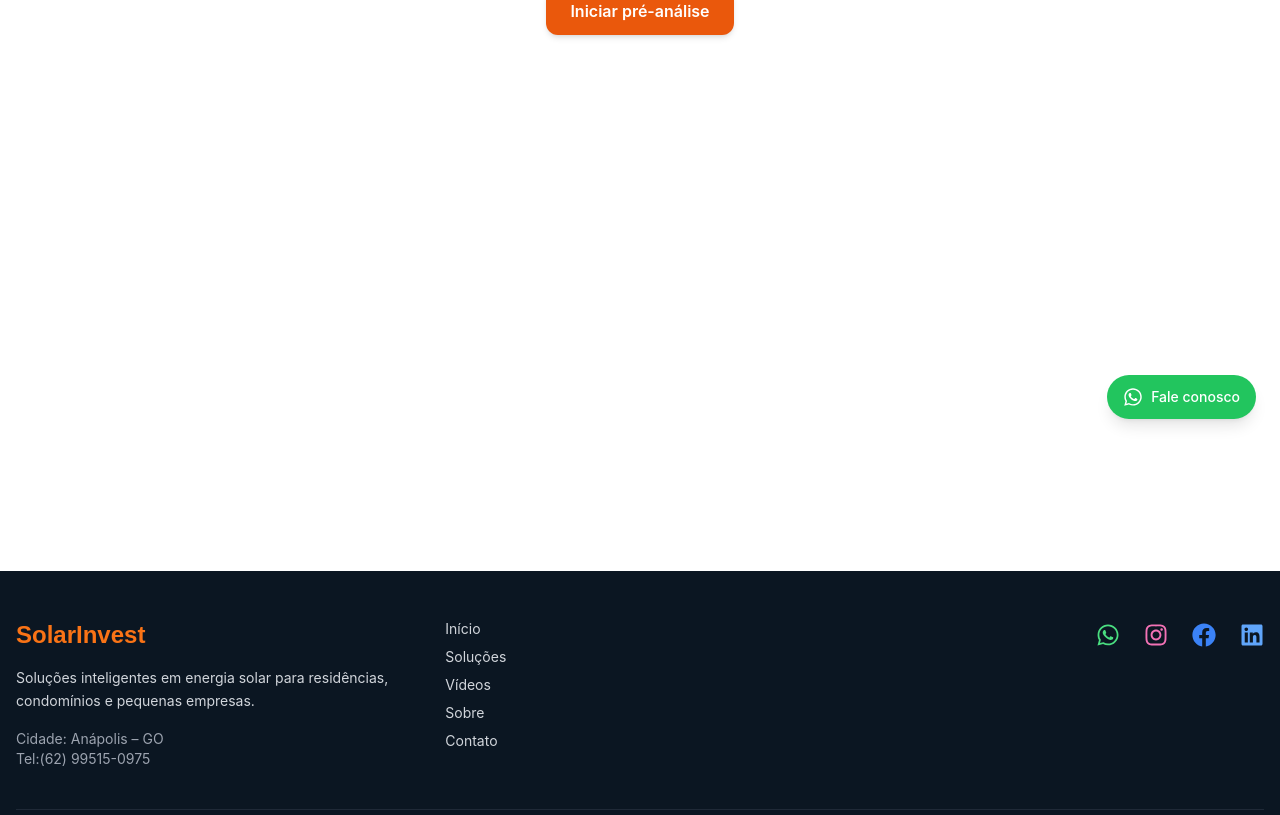
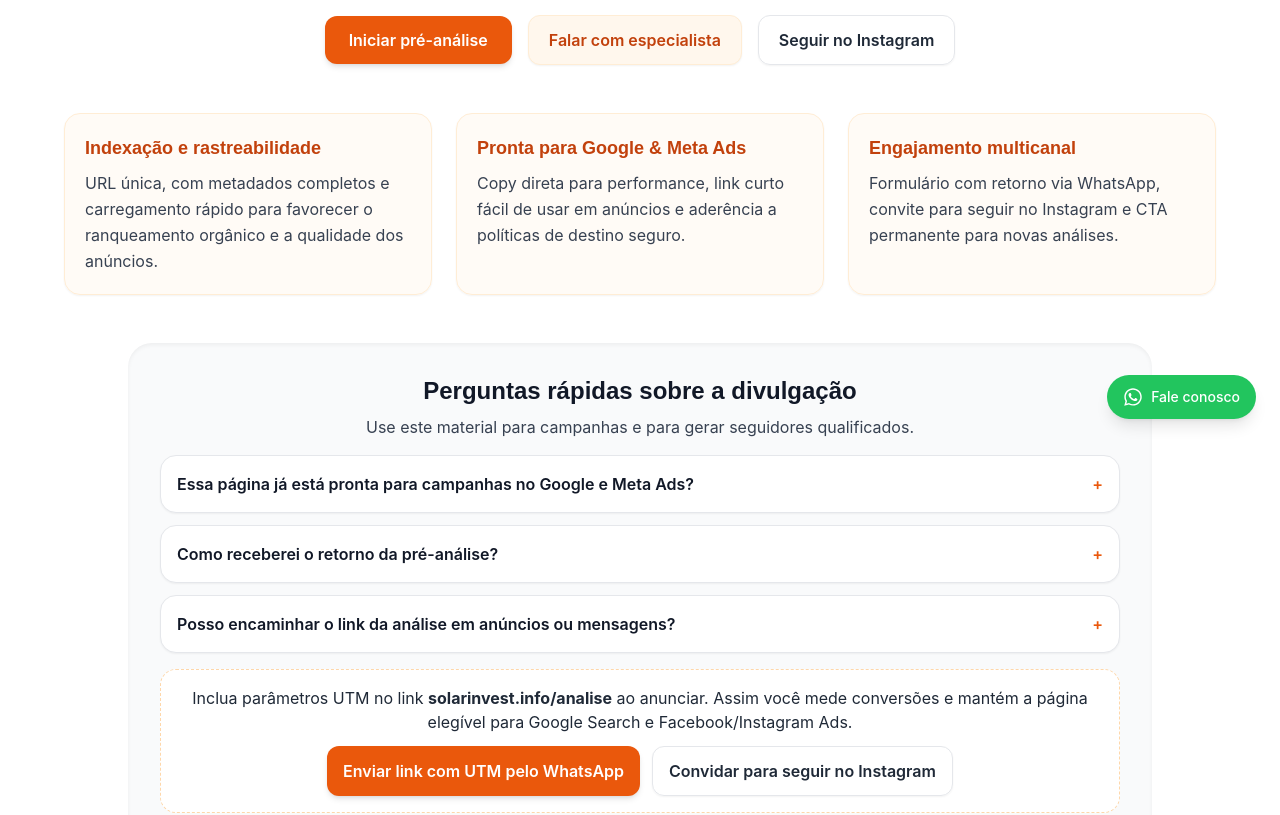
Before and after one commit to LeandroFrancaUS/solarinvest-Website, a Next.js app: page /analise in a window 1280 px wide. Shown: the part 301-1116 px from the top of the page. Built offline with nearby package versions, Linux system fonts and the light colour scheme.

Commit message:
Improve analise page SEO and engagement

```diff
--- a/src/app/analise/AnalisePageClient.tsx
+++ b/src/app/analise/AnalisePageClient.tsx
@@ -2,8 +2,100 @@
 
 import { useEffect, useState } from 'react';
 import { motion } from 'framer-motion';
+import Script from 'next/script';
 import { useSearchParams } from 'next/navigation';
+import { seoConstants } from '@/lib/seo';
 import PreApprovalForm, { StatusResultado, statusVisuals } from './PreApprovalForm';
+
+const pageUrl = `${seoConstants.siteUrl}/analise`;
+
+const faqItems = [
+  {
+    question: 'Essa página já está pronta para campanhas no Google e Meta Ads?',
+    answer:
+      'Sim. A landing page possui metadados, carregamento rápido e copy direta para campanhas de pesquisa e performance em Facebook/Instagram Ads.',
+  },
+  {
+    question: 'Como receberei o retorno da pré-análise?',
+    answer:
+      'Após enviar o formulário, você recebe a resposta priorizada pelo WhatsApp informado, incluindo orientações sobre documentos complementares.',
+  },
+  {
+    question: 'Posso encaminhar o link da análise em anúncios ou mensagens?',
+    answer:
+      'Sim. Use o link solarinvest.info/analise com parâmetros UTM para acompanhar suas campanhas e manter a página rastreável pelo Google Search.',
+  },
+];
+
+const breadcrumbStructuredData = {
+  '@context': 'https://schema.org',
+  '@type': 'BreadcrumbList',
+  itemListElement: [
+    {
+      '@type': 'ListItem',
+      position: 1,
+      name: 'Início',
+      item: seoConstants.siteUrl,
+    },
+    {
+      '@type': 'ListItem',
+      position: 2,
+      name: 'Pré-análise de leasing',
+      item: pageUrl,
+    },
+  ],
+};
+
+const webPageStructuredData = {
+  '@context': 'https://schema.org',
+  '@type': 'WebPage',
+  name: 'Análise de pré-aprovação para leasing solar',
+  url: pageUrl,
+  inLanguage: 'pt-BR',
+  description:
+    'Landing page otimizada para campanhas de Google Search e Meta Ads com formulário de pré-análise de leasing solar e retorno por WhatsApp.',
+  isPartOf: {
+    '@type': 'WebSite',
+    url: seoConstants.siteUrl,
+    name: 'SolarInvest Solutions',
+  },
+  potentialAction: {
+    '@type': 'CommunicateAction',
+    target: seoConstants.socialProfiles.whatsapp,
+    name: 'Falar com especialista no WhatsApp',
+  },
+};
+
+const faqStructuredData = {
+  '@context': 'https://schema.org',
+  '@type': 'FAQPage',
+  mainEntity: faqItems.map((faq) => ({
+    '@type': 'Question',
+    name: faq.question,
+    acceptedAnswer: {
+      '@type': 'Answer',
+      text: faq.answer,
+    },
+  })),
+};
+
+const campaignHighlights = [
+  {
+    title: 'Indexação e rastreabilidade',
+    description:
+      'URL única, com metadados completos e carregamento rápido para favorecer o ranqueamento orgânico e a qualidade dos anúncios.',
+  },
+  {
+    title: 'Pronta para Google & Meta Ads',
+    description:
+      'Copy direta para performance, link curto fácil de usar em anúncios e aderência a políticas de destino seguro.',
+  },
+  {
+    title: 'Engajamento multicanal',
+    description:
+      'Formulário com retorno via WhatsApp, convite para seguir no Instagram e CTA permanente para novas análises.',
+  },
+];
 
 export default function AnalisePageClient() {
   const searchParams = useSearchParams();
@@ -44,6 +136,16 @@ export default function AnalisePageClient() {
 
   return (
     <main className="min-h-screen bg-white py-16 px-4 md:px-8 space-y-12">
+      <Script id="analise-breadcrumb-jsonld" type="application/ld+json" strategy="afterInteractive">
+        {JSON.stringify(breadcrumbStructuredData)}
+      </Script>
+      <Script id="analise-webpage-jsonld" type="application/ld+json" strategy="afterInteractive">
+        {JSON.stringify(webPageStructuredData)}
+      </Script>
+      <Script id="analise-faq-jsonld" type="application/ld+json" strategy="afterInteractive">
+        {JSON.stringify(faqStructuredData)}
+      </Script>
+
       <section className="max-w-5xl mx-auto text-center space-y-6">
         <motion.h1
           initial={{ opacity: 0, y: 30 }}
@@ -60,12 +162,12 @@ export default function AnalisePageClient() {
           transition={{ duration: 0.6, delay: 0.2 }}
           className="text-lg text-gray-700 max-w-3xl mx-auto"
         >
-          Confirme seus dados para avaliarmos rapidamente a elegibilidade do leasing SolarInvest. O formulário será aberto após
-          você solicitar a análise.
+          Confirme seus dados para avaliarmos rapidamente a elegibilidade do leasing SolarInvest. A página é otimizada para
+          Google Search, campanhas Meta Ads e retorno direto pelo WhatsApp.
         </motion.p>
 
-        {!resultado && (
-          <div className="flex justify-center">
+        <div className="flex flex-col sm:flex-row justify-center gap-3 sm:gap-4 items-center">
+          {!resultado && (
             <button
               type="button"
               onClick={iniciarAnalise}
@@ -73,8 +175,35 @@ export default function AnalisePageClient() {
             >
               Iniciar pré-análise
             </button>
+          )}
+
+          <a
+            className="inline-flex items-center gap-2 rounded-xl border border-orange-100 bg-orange-50 px-5 py-3 font-semibold text-orange-700 shadow-sm hover:bg-orange-100 transition"
+            href={`${seoConstants.socialProfiles.whatsapp}&utm_source=analise&utm_medium=cta&utm_campaign=whatsapp-leads`}
+            target="_blank"
+            rel="noreferrer"
+          >
+            Falar com especialista
+          </a>
+
+          <a
+            className="inline-flex items-center gap-2 rounded-xl border border-gray-200 px-5 py-3 font-semibold text-gray-800 shadow-sm hover:border-orange-200 hover:text-orange-700 transition"
+            href={`${seoConstants.socialProfiles.instagram}?utm_source=analise&utm_medium=cta&utm_campaign=instagram-follow`}
+            target="_blank"
+            rel="noreferrer"
+          >
+            Seguir no Instagram
+          </a>
+        </div>
+      </section>
+
+      <section className="max-w-6xl mx-auto grid gap-6 md:grid-cols-3">
+        {campaignHighlights.map((item) => (
+          <div key={item.title} className="rounded-2xl border border-orange-100 bg-orange-50/50 p-5 shadow-sm">
+            <h2 className="text-lg font-semibold text-orange-700">{item.title}</h2>
+            <p className="mt-2 text-gray-700 leading-relaxed">{item.description}</p>
           </div>
-        )}
+        ))}
       </section>
 
       {mostrarFormulario && (
@@ -116,6 +245,51 @@ export default function AnalisePageClient() {
           </div>
         </section>
       )}
+
+      <section className="max-w-5xl mx-auto space-y-4 rounded-3xl bg-gray-50 p-6 md:p-8 shadow-inner">
+        <div className="flex flex-col gap-2 text-center">
+          <h2 className="text-2xl font-heading font-semibold text-gray-900">Perguntas rápidas sobre a divulgação</h2>
+          <p className="text-gray-700">Use este material para campanhas e para gerar seguidores qualificados.</p>
+        </div>
+        <div className="space-y-3">
+          {faqItems.map((faq) => (
+            <details
+              key={faq.question}
+              className="group rounded-2xl border border-gray-200 bg-white p-4 shadow-sm transition hover:border-orange-200"
+            >
+              <summary className="flex cursor-pointer items-center justify-between text-left font-semibold text-gray-900">
+                {faq.question}
+                <span className="text-orange-600 transition group-open:rotate-45">+</span>
+              </summary>
+              <p className="mt-2 text-gray-700 leading-relaxed">{faq.answer}</p>
+            </details>
+          ))}
+        </div>
+        <div className="flex flex-col gap-3 rounded-2xl border border-dashed border-orange-200 bg-white p-4 text-center">
+          <p className="text-gray-800">
+            Inclua parâmetros UTM no link <strong>solarinvest.info/analise</strong> ao anunciar. Assim você mede conversões e
+            mantém a página elegível para Google Search e Facebook/Instagram Ads.
+          </p>
+          <div className="flex flex-col sm:flex-row justify-center gap-3">
+            <a
+              className="inline-flex items-center justify-center gap-2 rounded-xl bg-orange-600 px-4 py-3 text-white font-semibold shadow-md hover:bg-orange-700 transition"
+              href={`${seoConstants.socialProfiles.whatsapp}&utm_source=analise&utm_medium=faq_cta&utm_campaign=whatsapp-leads`}
+              target="_blank"
+              rel="noreferrer"
+            >
+              Enviar link com UTM pelo WhatsApp
+            </a>
+            <a
+              className="inline-flex items-center justify-center gap-2 rounded-xl border border-gray-200 px-4 py-3 font-semibold text-gray-800 shadow-sm hover:border-orange-200 hover:text-orange-700 transition"
+              href={`${seoConstants.socialProfiles.instagram}?utm_source=analise&utm_medium=faq_cta&utm_campaign=instagram-follow`}
+              target="_blank"
+              rel="noreferrer"
+            >
+              Convidar para seguir no Instagram
+            </a>
+          </div>
+        </div>
+      </section>
     </main>
   );
 }
--- a/src/app/analise/page.metadata.ts
+++ b/src/app/analise/page.metadata.ts
@@ -3,9 +3,18 @@ import { buildMetadata } from '@/lib/seo';
 export const metadata = buildMetadata({
   title: 'Análise de pré-aprovação para leasing solar | SolarInvest Solutions',
   description:
-    'Solicite a pré-análise do leasing SolarInvest com validações automáticas de dados e retorno rápido pelo WhatsApp.',
+    'Solicite a pré-análise do leasing SolarInvest com validações automáticas de dados, retorno rápido pelo WhatsApp e pronto para campanhas de Google e Meta Ads.',
   path: '/analise',
-  keywords: ['pré-aprovação leasing', 'análise de leasing solar', 'elegibilidade energia solar'],
+  keywords: [
+    'pré-aprovação leasing',
+    'análise de leasing solar',
+    'elegibilidade energia solar',
+    'formulário leasing solar',
+    'análise crédito energia solar',
+    'landing page energia solar',
+    'campanha google ads energia solar',
+    'campanha meta ads energia solar',
+  ],
 });
 
 export default metadata;
```
